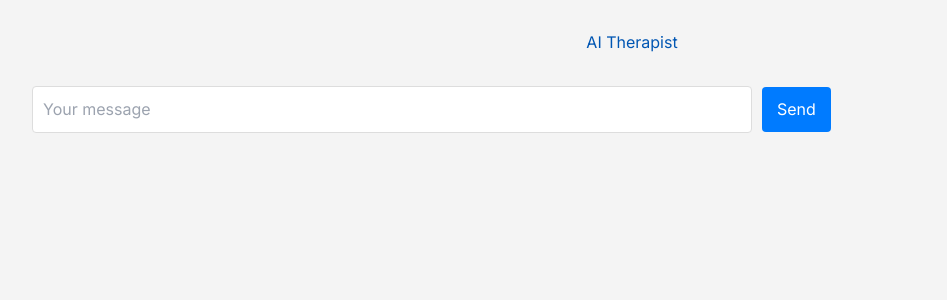
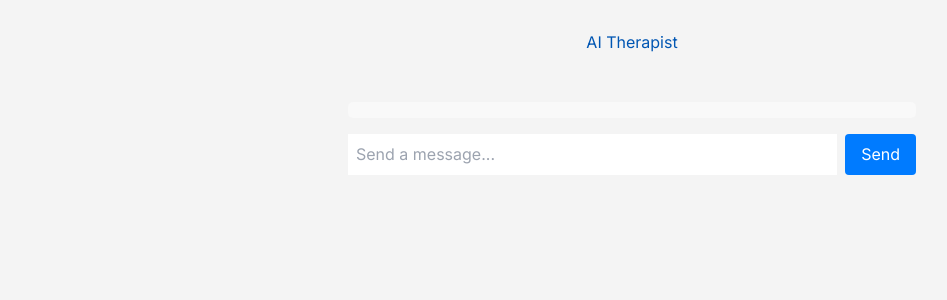
Before and after one commit to heritierbagumire/ai-therapist, a Next.js app in the folder ai-therapist-app/: page / in a window 1280 px wide. Shown: the top 300 px of the page, without its empty margins (8-955 px from the left). Built offline with nearby package versions, Linux system fonts and the light colour scheme.

Commit message:
sending request but resolving the responses

```diff
--- a/ai-therapist-app/src/app/api/chat/route.ts
+++ b/ai-therapist-app/src/app/api/chat/route.ts
@@ -1,24 +1,14 @@
-import { NextResponse } from "next/server";
-import { detect_sentiment, get_response } from "@/lib/ai";
+import { streamText } from 'ai';
+import { openai } from '@ai-sdk/openai';
 
-export async function POST(request: Request) {
-  try {
-    const { text } = await request.json();
+export async function POST(req: Request) {
+  const { messages } = await req.json();
 
-    if (!text) {
-      return NextResponse.json(
-        { error: "No text input provided" },
-        { status: 400 }
-      );
-    }
-    const sentiment_label = await detect_sentiment(text);
-    const ai_response = get_response(text, sentiment_label);
+  const result = streamText({
+    model: openai('gpt-4o'), // Replace 'gpt-4o' with your model
+    system: 'You are a helpful assistant.',
+    messages,
+  });
 
-    return NextResponse.json({ ai_response: ai_response, user_text: text });
-  } catch (error: any) {
-    return NextResponse.json(
-      { error: `Error processing message: ${error.message}` },
-      { status: 500 }
-    );
-  }
+  return result.toDataStreamResponse();
 }
--- a/ai-therapist-app/src/app/components/ChatComponent.tsx
+++ b/ai-therapist-app/src/app/components/ChatComponent.tsx
@@ -1,74 +1,30 @@
+'use client';
 
-"use client";
-import { useState } from "react";
-type Chat = {
-    user: string;
-    ai: string;
-};
+import { useChat } from 'ai/react';
 
-const ChatComponent = () => {
-    const [userText, setUserText] = useState("");
-    const [aiResponse, setAiResponse] = useState("");
-    const [previousChats, setPreviousChats] = useState<
-        Chat[]
-    >([]);
-
-    const handleInputChange = (event: React.ChangeEvent<HTMLInputElement>) => {
-        setUserText(event.target.value);
-    };
-
-    const handleSubmit = async (event: React.FormEvent) => {
-        event.preventDefault();
-
-        try {
-            const response = await fetch("/api/chat", {
-                method: "POST",
-                headers: { "Content-Type": "application/json" },
-                body: JSON.stringify({ text: userText }),
-            });
-
-            if (!response.ok) {
-                throw new Error(`HTTP error! status: ${response.status}`);
-            }
-
-            const data = await response.json();
-            setAiResponse(data.ai_response);
-            setPreviousChats((prev) => [...prev, { user: userText, ai: data.ai_response }]);
-            setUserText("");
-        } catch (error: any) {
-            console.error("Error:", error);
-            setAiResponse("Error while trying to get the response");
-            setPreviousChats((prev) => [...prev, { user: userText, ai: "Error while trying to get the response" }]);
-            setUserText("");
-        }
-    };
+export default function ChatComponent() {
+    const { messages, input, handleSubmit, handleInputChange, isLoading } = useChat();
 
     return (
-        <div>
-            <form onSubmit={handleSubmit}>
-                <input
-                    type="text"
-                    placeholder="Your message"
-                    value={userText}
-                    onChange={handleInputChange}
-                    required
-                />
-                <button type="submit">Send</button>
-            </form>
-            <div>
-                {previousChats.map((chat, index) => (
-                    <div key={index}>
-                        <p>
-                            <strong>You: </strong> {chat.user}{" "}
-                        </p>
-                        <p>
-                            <strong>AI: </strong> {chat.ai}{" "}
-                        </p>
+        <div className="chat-container">
+            <div className="messages">
+                {messages.map((message) => (
+                    <div key={message.id} className={`message ${message.role}`}>
+                        <span>{message.role}: </span>{message.content}
                     </div>
                 ))}
             </div>
+
+            <form onSubmit={handleSubmit} className="input-form">
+                <input
+                    value={input}
+                    placeholder="Send a message..."
+                    onChange={handleInputChange}
+                    disabled={isLoading}
+                    className="chat-input"
+                />
+                <button type="submit" disabled={isLoading}>Send</button>
+            </form>
         </div>
     );
-};
-
-export default ChatComponent;
+}
--- a/ai-therapist-app/src/app/globals.css
+++ b/ai-therapist-app/src/app/globals.css
@@ -59,3 +59,33 @@ div {
 p {
    margin-bottom: 5px
 }
+.chat-container {
+  max-width: 600px;
+  margin: 0 auto;
+  padding: 1rem;
+}
+
+.messages {
+  margin-bottom: 1rem;
+  padding: 0.5rem;
+  background-color: #f9f9f9;
+  border-radius: 5px;
+}
+
+.message {
+  margin: 0.5rem 0;
+}
+
+.input-form {
+  display: flex;
+  gap: 0.5rem;
+}
+
+.chat-input {
+  flex: 1;
+  padding: 0.5rem;
+}
+
+button {
+  padding: 0.5rem 1rem;
+}
--- a/ai-therapist-app/src/app/lib/ai.ts
+++ b/ai-therapist-app/src/app/lib/ai.ts
@@ -1,25 +1,25 @@
-import { pipeline } from "@huggingface/transformers";
+// import { pipeline } from "@huggingface/transformers";
 
-const sentiment_pipeline = await pipeline("sentiment-analysis");
+// const sentiment_pipeline = await pipeline("sentiment-analysis");
 
-export async function detect_sentiment(text: string) {
-  try {
-    const result = await sentiment_pipeline(text);
-    return result[0].label;
-  } catch (error: any) {
-    console.error(`Error on sentiment analysis`, error);
-    return "NEUTRAL";
-  }
-}
+// export async function detect_sentiment(text: string) {
+//   try {
+//     const result = await sentiment_pipeline(text);
+//     return result[0].label;
+//   } catch (error: any) {
+//     console.error(`Error on sentiment analysis`, error);
+//     return "NEUTRAL";
+//   }
+// }
 
-export function get_response(text: string, sentiment_label: string) {
-  if (text.toLowerCase().includes("happy") || sentiment_label == "POSITIVE") {
-    return "That's wonderful to hear! How has your day been?";
-  } else if (text.toLowerCase().includes("sad") || sentiment_label == "NEGATIVE") {
-    return "I'm sorry to hear that. Is there anything you'd like to talk about?";
-  } else if (text.toLowerCase().includes("angry")) {
-    return "It's understandable to feel angry sometimes. Would you like to explain how you feel?";
-  } else {
-    return "I hear you, how can I help?";
-  }
-}
+// export function get_response(text: string, sentiment_label: string) {
+//   if (text.toLowerCase().includes("happy") || sentiment_label == "POSITIVE") {
+//     return "That's wonderful to hear! How has your day been?";
+//   } else if (text.toLowerCase().includes("sad") || sentiment_label == "NEGATIVE") {
+//     return "I'm sorry to hear that. Is there anything you'd like to talk about?";
+//   } else if (text.toLowerCase().includes("angry")) {
+//     return "It's understandable to feel angry sometimes. Would you like to explain how you feel?";
+//   } else {
+//     return "I hear you, how can I help?";
+//   }
+// }
```
